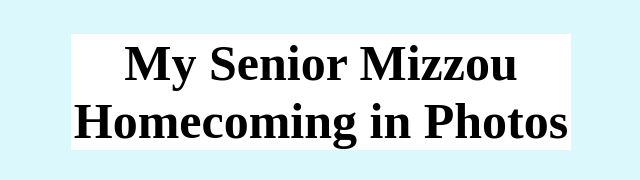
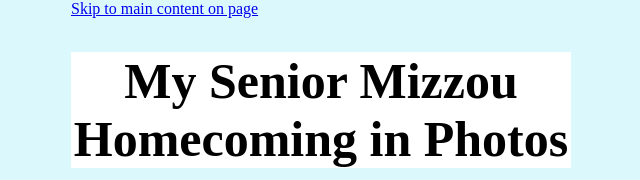
Before and after one commit to 4502-SPR2023/carolineswebsite, a plain HTML site: page photogallery.html in a window 1280 px wide. Shown: the top 180 px of the page, without its empty margins (319-959 px from the left). Drawn offline with Linux system fonts and the light colour scheme; files that its build step writes are made by us from their sources; a web font is replaced by a local one.

Commit message:
Update photogallery.html

```diff
--- a/photogallery.html
+++ b/photogallery.html
@@ -30,6 +30,8 @@
  }
 </style>
 
+<a href="#maincontent"class="skip">Skip to main content on page</a>
+<main id="maincontent">
 <h1>My Senior Mizzou Homecoming in Photos</h1>
 <p>A few images that showcase how 2022 Mizzou Homecoming - my final Mizzou homecoming as a student - set itself apart from previous years.</p>
 <img src="IMG_5051.jpg" alt="house decs">
```
